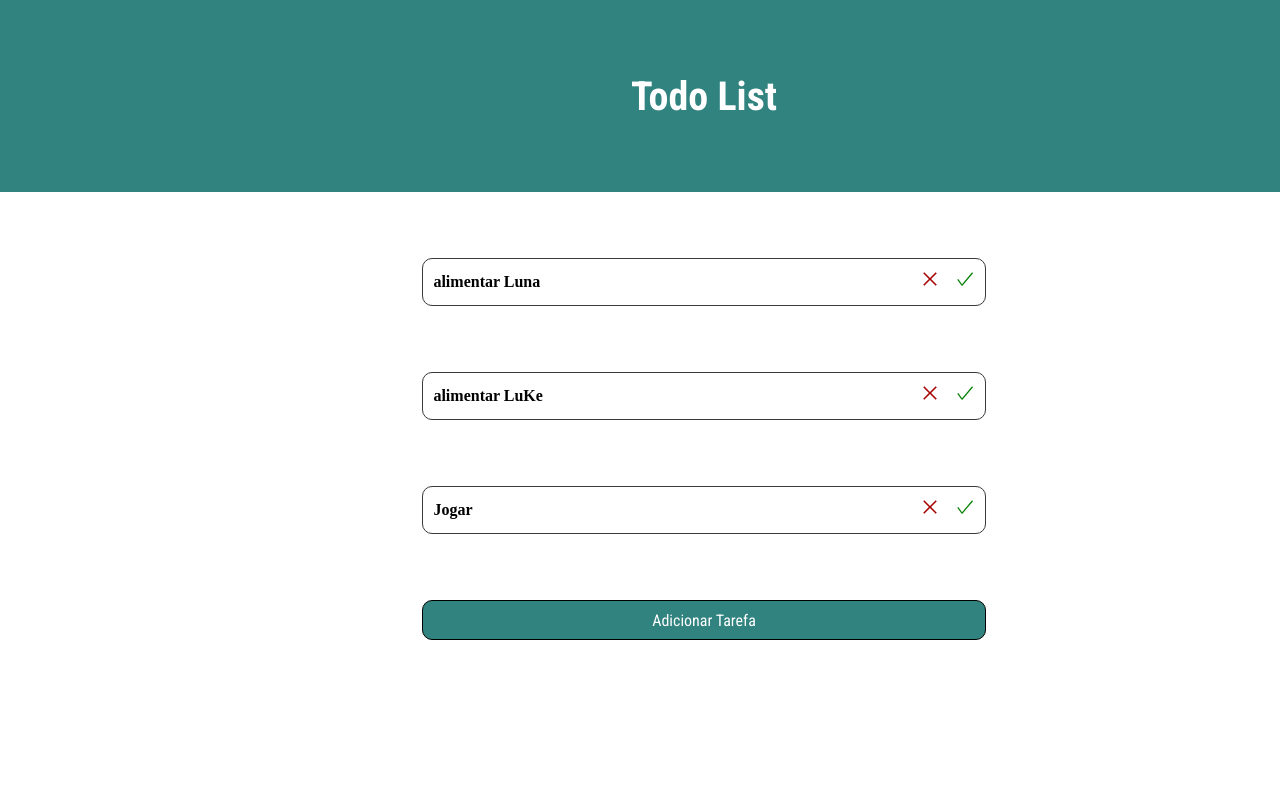
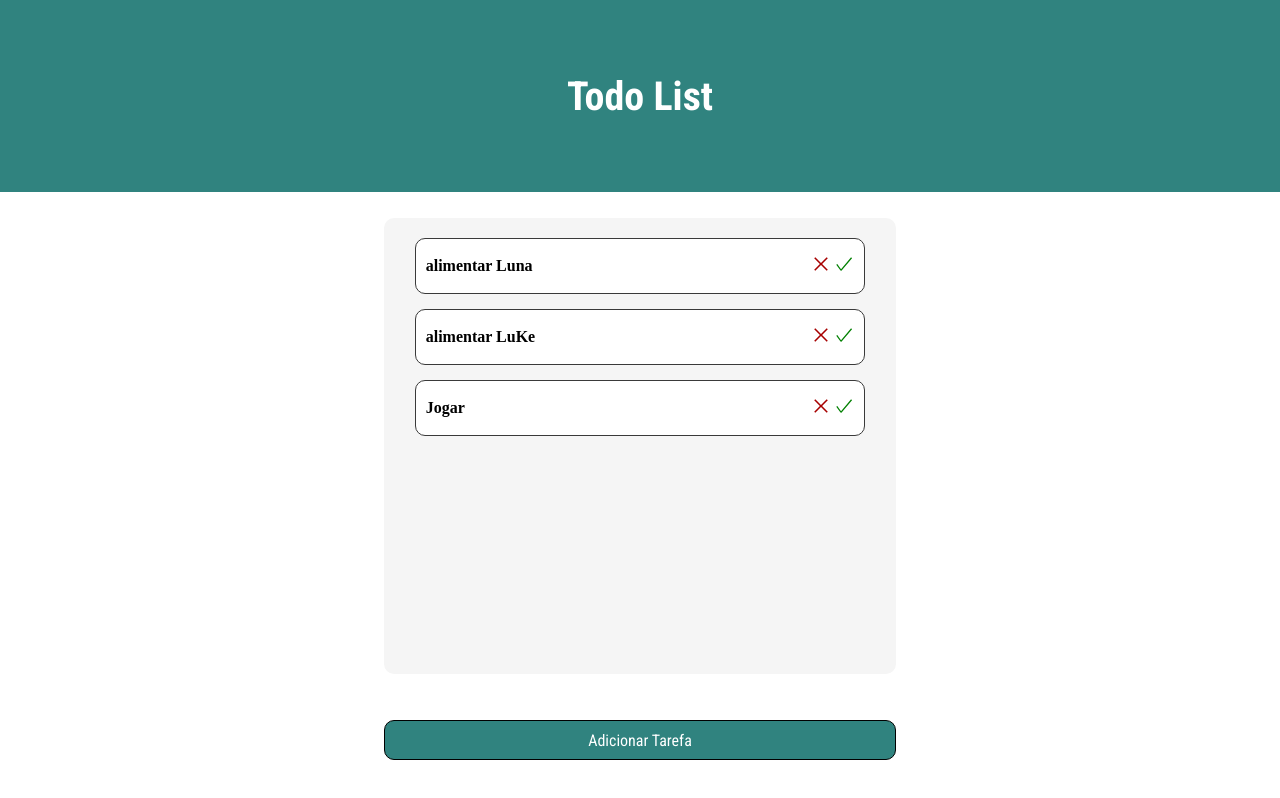
Before and after one commit to Beatrizrodri/todoList, a React (Vite) app: page / in a window 1280 px wide. Built offline with nearby package versions, Linux system fonts and the light colour scheme.

Commit message:
feat: add scroolBar for tasks list

```diff
--- a/src/App.tsx
+++ b/src/App.tsx
@@ -1,6 +1,7 @@
 import './style.css'
 
 import { Task } from './components/Task/Index'
+import { Modal } from './components/Modal/Index'
 import { useState } from 'react'
 
 interface TaskType {
@@ -44,6 +45,9 @@ export function App() {
     }
   ])
 
+  const [isAddingTask, setIsAddingTask] = useState(false)
+  const [newTaskDescription, setNewTaskDescription] = useState('')
+
   const handleToggleComplete = (taskId: number) => {
     setTasks(prevTasks =>
       prevTasks.map(task =>
@@ -78,6 +82,33 @@ export function App() {
     )
   }
 
+  const handleAddTask = () => {
+    if (newTaskDescription.trim() === '') {
+      return
+    }
+
+    const newId = Math.max(...tasks.map(t => t.id), 0) + 1
+
+    const newTask: TaskType = {
+      id: newId,
+      description: newTaskDescription.trim(),
+      status: {
+        deleted: false,
+        completed: false,
+        active: true
+      }
+    }
+
+    setTasks(prevTasks => [...prevTasks, newTask])
+    setNewTaskDescription('')
+    setIsAddingTask(false)
+  }
+
+  const handleCloseModal = () => {
+    setNewTaskDescription('')
+    setIsAddingTask(false)
+  }
+
   const activeTasks = tasks.filter(task => !task.status.deleted)
 
   return (
@@ -88,6 +119,7 @@ export function App() {
             <h1>Todo List</h1>
           </div>
 
+          <div className="tasks-container">
             {activeTasks.map(task => (
               <Task
                 key={task.id}
@@ -96,7 +128,22 @@ export function App() {
                 onDelete={handleDelete}
               />
             ))}
-          <button className="add-task-button">Adicionar Tarefa</button>
+          </div>
+
+          <button
+            className="add-task-button"
+            onClick={() => setIsAddingTask(true)}
+          >
+            Adicionar Tarefa
+          </button>
+
+          <Modal
+            isOpen={isAddingTask}
+            onClose={handleCloseModal}
+            onSave={handleAddTask}
+            taskDescription={newTaskDescription}
+            onTaskDescriptionChange={setNewTaskDescription}
+          />
         </div>
       </div>
     </>
--- a/src/components/Task/style.css
+++ b/src/components/Task/style.css
@@ -1,6 +1,7 @@
 .task-container {
-  width: 40%;
-  height: 48px;
+  width: 88%;
+  height: 56px;
+  display: flex;
   border: 1px solid #3a3a3a;
   border-radius: 10px;
   background-color: #fff;
@@ -8,8 +9,9 @@
 }
 
 .task-container-completed {
-  width: 40%;
-  height: 48px;
+  width: 88%;
+  height: 56px;
+  display: flex;
   border: 1px solid #3a3a3a;
   border-radius: 10px;
   background-color: #d4f1f0;
@@ -18,8 +20,9 @@
 }
 
 .task-content {
+  width: 100%;
   display: flex;
-  justify-content: center;
+  justify-content: space-between;
   align-items: center;
 }
 
--- a/src/style.css
+++ b/src/style.css
@@ -12,22 +12,60 @@ html {
 }
 
 .container {
-  width: 110vw;
+  width: 100vw;
   height: 100vh;
   display: flex;
   flex-direction: column;
-  align-items: flex-start;
+  align-items: center;
+  justify-content: flex-start;
   /* background-color: #d4f1f0; */
   background-color: white;
+  overflow-x: hidden;
 }
 
 .content {
   width: 100%;
-  height: 80%;
+  flex: 1;
   display: flex;
   flex-direction: column;
   align-items: center;
   justify-content: space-between;
+  gap: 20px;
+}
+
+.tasks-container {
+  width: 40%;
+  max-height: calc(100vh - 28vh - 120px);
+  display: flex;
+  flex-direction: column;
+  align-items: center;
+  gap: 15px;
+  flex: 1;
+  justify-content: flex-start;
+  padding: 20px 0;
+  overflow-y: auto;
+  overflow-x: hidden;
+  background-color: #f5f5f5;
+  border-radius: 10px;
+  margin: 0 20px;
+}
+
+.tasks-container::-webkit-scrollbar {
+  width: 8px;
+}
+
+.tasks-container::-webkit-scrollbar-track {
+  background: #e0e0e0;
+  border-radius: 10px;
+}
+
+.tasks-container::-webkit-scrollbar-thumb {
+  background: #30837f;
+  border-radius: 10px;
+}
+
+.tasks-container::-webkit-scrollbar-thumb:hover {
+  background: #256d6a;
 }
 
 .header {
@@ -48,6 +86,7 @@ html {
   width: 40%;
   height: 40px;
   padding: 10px;
+  margin: 20px 0 40px 0;
   border: 1px solid #000;
   border-radius: 10px;
   background-color: #30837f;
```
Lines whose indentation alone changed are shown as unchanged.
